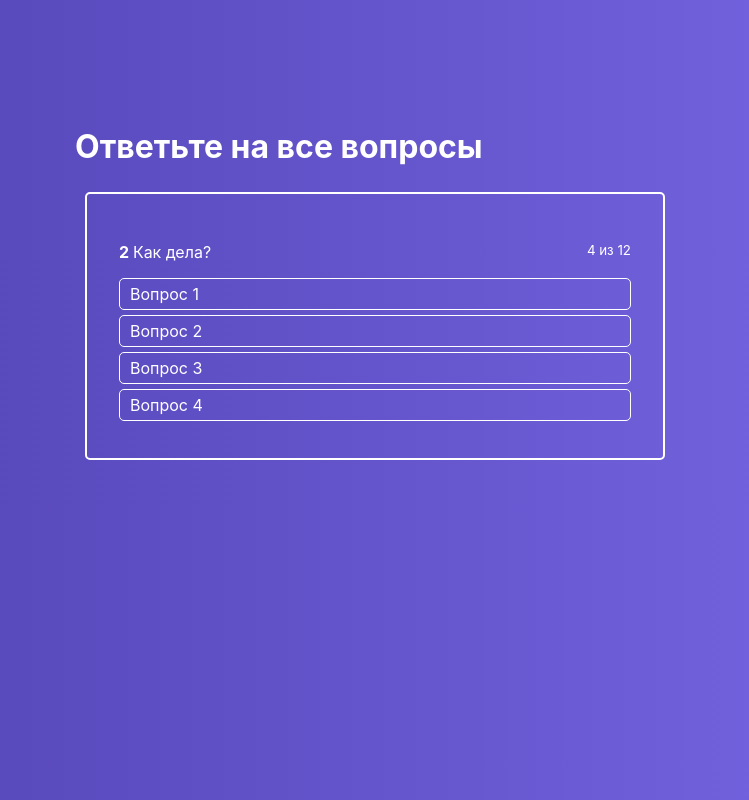
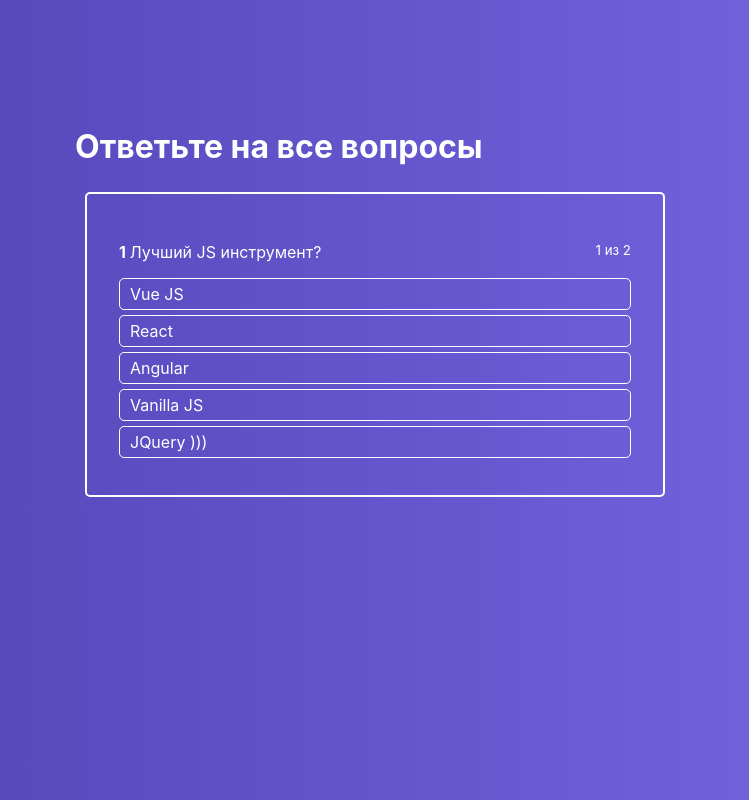
Before and after one commit to smargelov/react-learn, a React (Create React App) app: page / in a window 1280 px wide. Shown: the whole page, without its empty margins (265-1014 px from the left). Built offline with nearby package versions, Linux system fonts and the light colour scheme.

Commit message:
Add base store logic

```diff
--- a/src/components/ActiveQuiz/ActiveQuiz.js
+++ b/src/components/ActiveQuiz/ActiveQuiz.js
@@ -6,13 +6,15 @@
         <div className={classes.ActiveQuiz}>
             <p className={classes.Question}>
                 <span>
-                    <strong>2 </strong>
-                    Как дела?
+                    <strong>{props.answerNumber} </strong>
+                    {props.question}
                 </span>
-                <small>4 из 12</small>
+                <small>{props.answerNumber} из {props.quizLength}</small>
             </p>
 
-            <AnswersList answers={props.answers}/>
+            <AnswersList
+                onAnswerClick={props.onAnswerClick}
+                answers={props.answers}/>
         </div>
     )
 
--- a/src/components/ActiveQuiz/AnswersList/AnswerItem/AnswerItem.js
+++ b/src/components/ActiveQuiz/AnswersList/AnswerItem/AnswerItem.js
@@ -3,7 +3,9 @@
 
 const AnswerItem = props => {
     return (
-        <li className={classes.AnswerItem}>
+        <li
+            onClick={() => props.onAnswerClick(props.answer.id)}
+            className={classes.AnswerItem}>
             {props.answer.text}
         </li>
     )
--- a/src/components/ActiveQuiz/AnswersList/AnswersList.js
+++ b/src/components/ActiveQuiz/AnswersList/AnswersList.js
@@ -6,7 +6,10 @@
     <ul className={classes.AnswersList}>
         {props.answers.map((answer, index) => {
             return (
-                <AnswerItem key={index} answer={answer}/>
+                <AnswerItem
+                    onAnswerClick={props.onAnswerClick}
+                    key={index}
+                    answer={answer}/>
             )
         })}
     </ul>
--- a/src/containers/Quiz/Quiz.js
+++ b/src/containers/Quiz/Quiz.js
@@ -4,16 +4,40 @@
 
 class Quiz extends Component {
     state = {
+        activeQuestion: 0,
         quiz: [
             {
+                id: 1,
+                question: 'Лучший JS инструмент?',
+                rightAnswerId: 1,
                 answers: [
-                    {text: 'Вопрос 1'},
-                    {text: 'Вопрос 2'},
-                    {text: 'Вопрос 3'},
-                    {text: 'Вопрос 4'},
+                    {text: 'Vue JS', id: 1},
+                    {text: 'React', id: 2},
+                    {text: 'Angular', id: 3},
+                    {text: 'Vanilla JS', id: 4},
+                    {text: 'JQuery )))', id: 5},
                 ]
-            }
+            },
+            {
+                id: 2,
+                question: 'Лучший CSS препроцессор?',
+                rightAnswerId: 3,
+                answers: [
+                    {text: 'LESS', id: 1},
+                    {text: 'Stylus', id: 2},
+                    {text: 'Sass(Sass)', id: 3},
+                    {text: 'Sass(Scss)', id: 4},
+                    {text: 'PostCss', id: 5},
+                ]
+            },
         ]
+    }
+
+    onAnswerClickHandler = (answerId) => {
+        console.log('Answer ID ', answerId)
+        this.setState({
+            activeQuestion: this.state.activeQuestion + 1
+        })
     }
 
     render() {
@@ -21,7 +45,12 @@
             <section className={classes.Quiz}>
                 <div className={classes.QuizWrapper}>
                     <h1>Ответьте на все вопросы</h1>
-                    <ActiveQuiz answers={this.state.quiz[0].answers}/>
+                    <ActiveQuiz
+                        onAnswerClick={this.onAnswerClickHandler}
+                        question={this.state.quiz[this.state.activeQuestion].question}
+                        answers={this.state.quiz[this.state.activeQuestion].answers}
+                        quizLength={this.state.quiz.length}
+                        answerNumber={this.state.activeQuestion + 1}/>
                 </div>
             </section>
         );
```
